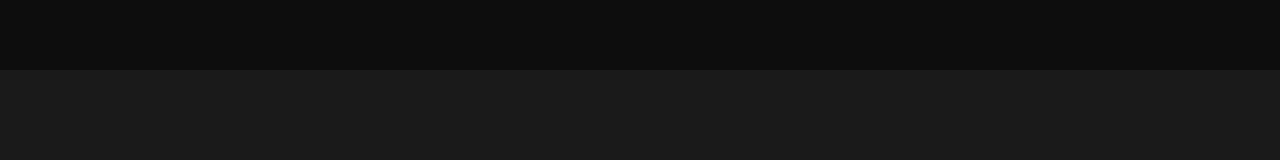
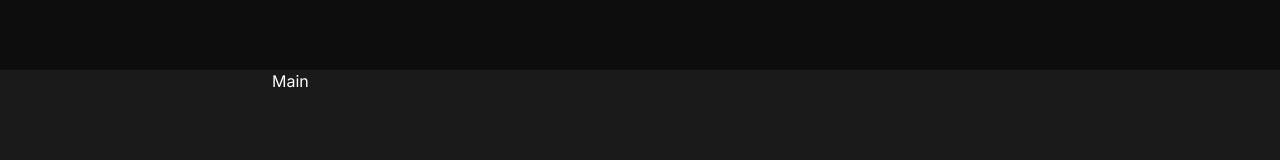
Before and after one commit to jamezaguiar/desafio-01-ignite, a React (Vite) app: page / in a window 1280 px wide. Shown: the part 130-290 px from the top of the page. Built offline with nearby package versions, Linux system fonts and the light colour scheme.

Commit message:
Main section

```diff
--- a/src/App.tsx
+++ b/src/App.tsx
@@ -1,9 +1,11 @@
 import { Header } from './components/Header';
+import { Main } from './components/Main';
 
 function App() {
   return (
     <div className="App">
       <Header />
+      <Main />
     </div>
   );
 }
--- a/src/components/Header.tsx
+++ b/src/components/Header/Header.tsx
@@ -1,4 +1,4 @@
-import logo from '../assets/logo.svg';
+import logo from '../../assets/logo.svg';
 import styles from './Header.module.css';
 
 export function Header() {
--- /dev/null
+++ b/src/components/Header/index.tsx
@@ -0,0 +1 @@
+export * from './Header';
--- /dev/null
+++ b/src/components/Main/Main.module.css
@@ -0,0 +1,4 @@
+.main {
+  max-width: 736px;
+  margin: 0 auto;
+}
--- /dev/null
+++ b/src/components/Main/Main.tsx
@@ -0,0 +1,5 @@
+import styles from './Main.module.css';
+
+export function Main() {
+  return <main className={styles.main}>Main</main>;
+}
--- /dev/null
+++ b/src/components/Main/index.tsx
@@ -0,0 +1 @@
+export * from './Main';
```
Also changed, not shown: src/components/Header/Header.module.css (renamed from src/components/Header.module.css).
